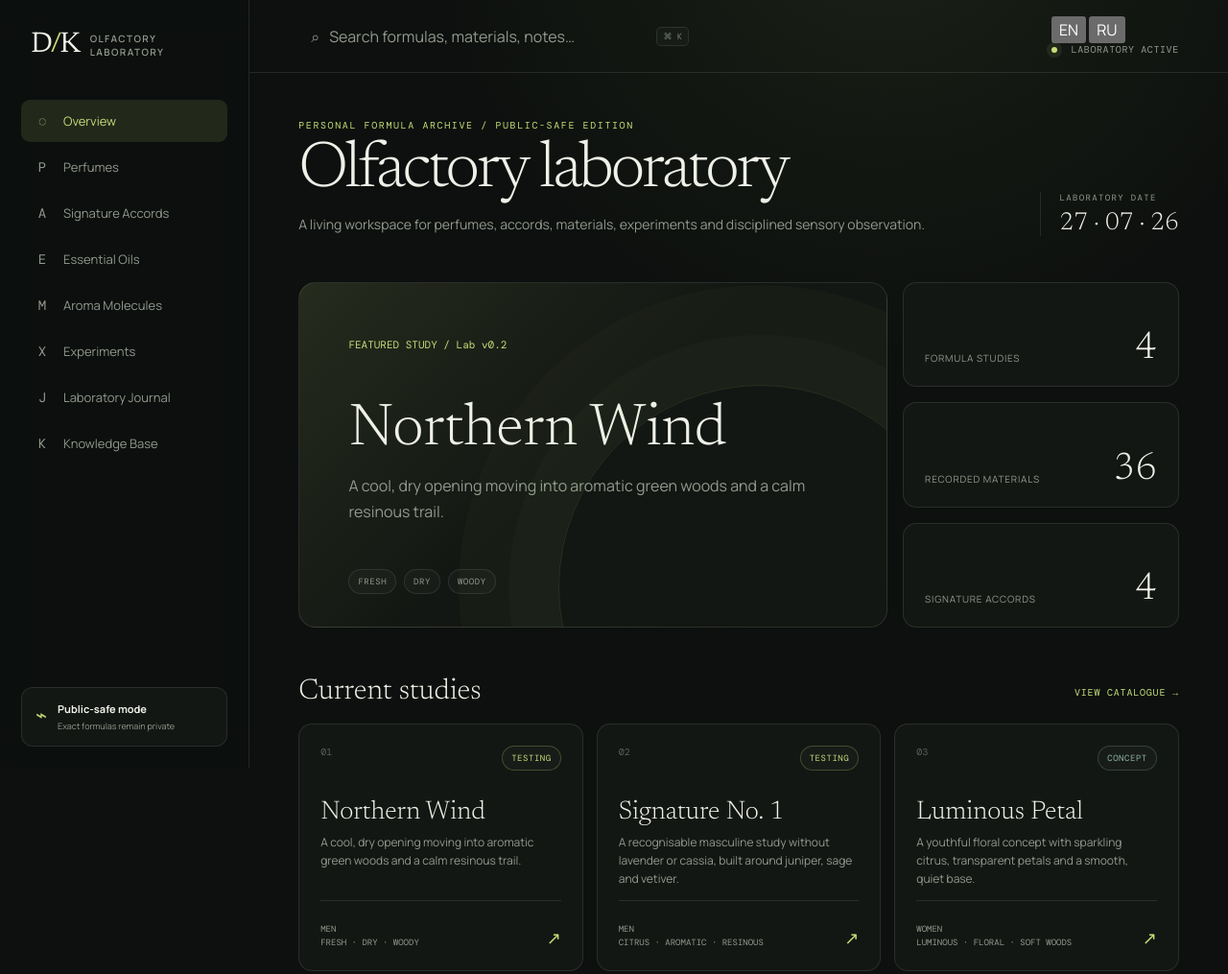
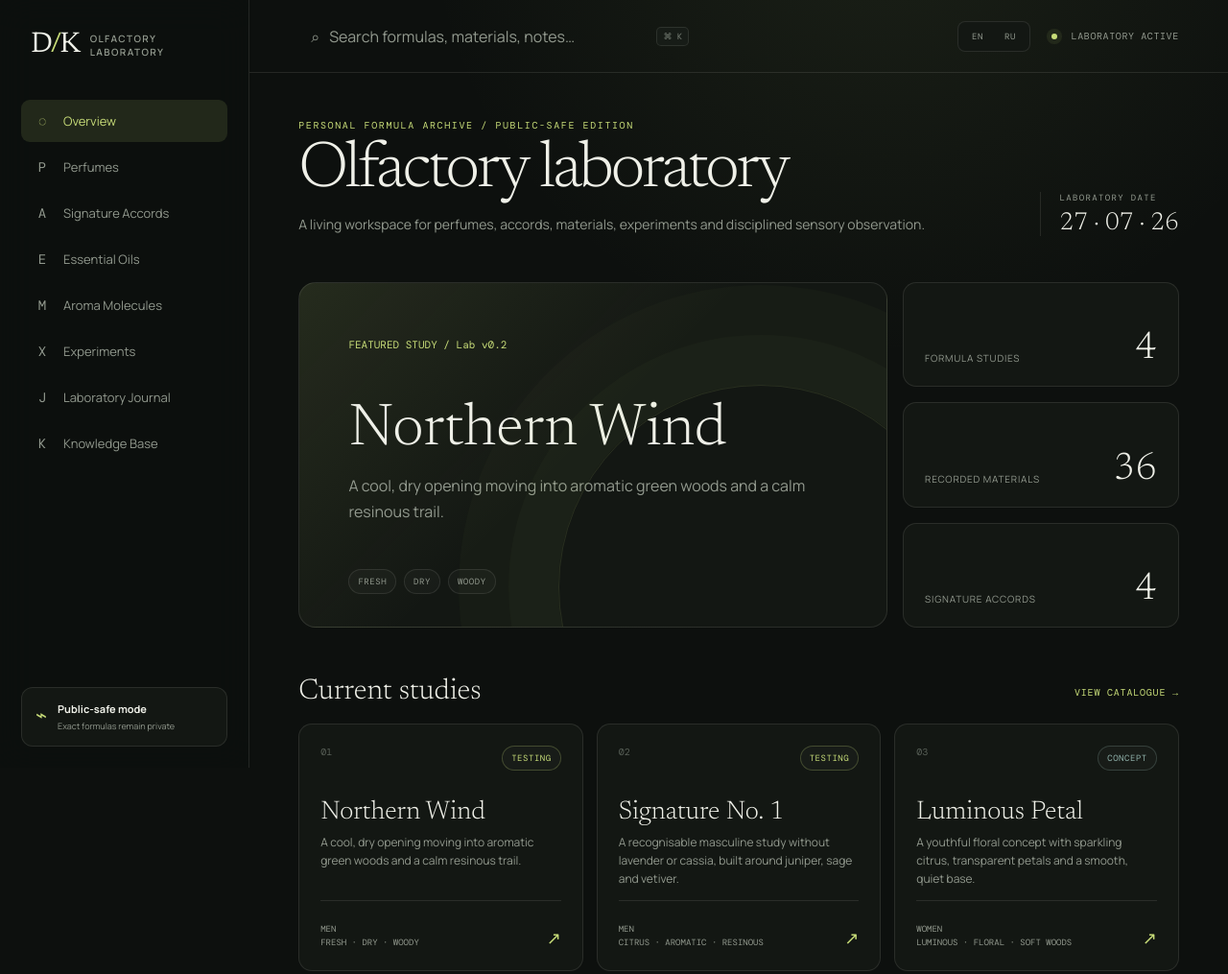
Before and after one commit to 1DmitryK/site, a website: page perfume-lab/index.html in a window 1280 px wide. Shown: the whole page at 96% size. Drawn offline with nearby package versions, Linux system fonts and the light colour scheme; a web font is replaced by a local one.

Commit message:
Add bilingual interface: update styles.css

```diff
--- a/perfume-lab/styles.css
+++ b/perfume-lab/styles.css
@@ -119,6 +119,27 @@ a { color: inherit; text-decoration: none; }
 .search-trigger kbd { margin-left: auto; padding: 3px 6px; color: #777f75; background: var(--surface-2); border: 1px solid var(--line); border-radius: 5px; font: 9px var(--mono); }
 .topbar-meta { color: var(--muted); font: 10px var(--mono); letter-spacing: 0.06em; text-transform: uppercase; }
 .pulse { display: inline-block; width: 6px; height: 6px; margin-right: 8px; background: var(--accent); border-radius: 50%; box-shadow: 0 0 0 5px rgba(199, 220, 120, 0.08); }
+.topbar-actions { display: flex; align-items: center; gap: 22px; }
+.language-switch {
+  display: inline-flex;
+  padding: 3px;
+  background: var(--surface);
+  border: 1px solid var(--line);
+  border-radius: 8px;
+}
+.language-switch button {
+  min-width: 34px;
+  padding: 6px 8px;
+  color: var(--muted);
+  background: transparent;
+  border: 0;
+  border-radius: 5px;
+  cursor: pointer;
+  font: 9px var(--mono);
+  letter-spacing: 0.08em;
+}
+.language-switch button:hover { color: var(--text); }
+.language-switch button.active { color: #11140f; background: var(--accent); }
 
 .page { padding: 48px clamp(24px, 4vw, 64px) 80px; }
 .page-head { display: flex; align-items: end; justify-content: space-between; gap: 24px; margin-bottom: 38px; }
@@ -289,6 +310,7 @@ h1 { max-width: 800px; margin-bottom: 12px; font-family: var(--serif); font-size
   .topbar { height: 60px; padding: 0 20px; }
   .search-trigger { width: auto; padding-left: 0; }
   .search-trigger span:nth-child(2), .search-trigger kbd, .topbar-meta { display: none; }
+  .topbar-actions { gap: 8px; }
   .page { padding: 34px 20px 64px; }
   .page-head { display: block; }
   .date-block { margin-top: 24px; padding: 0; border: 0; }
```
